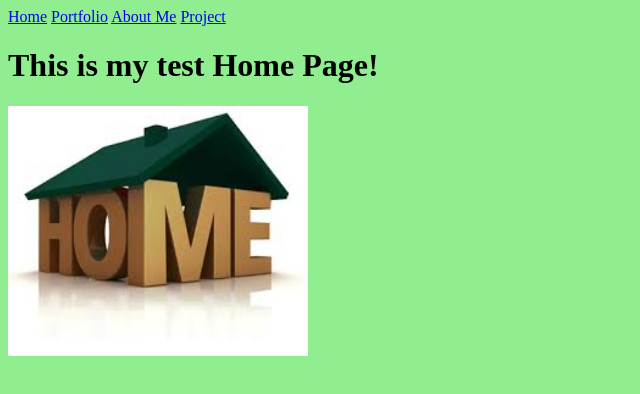
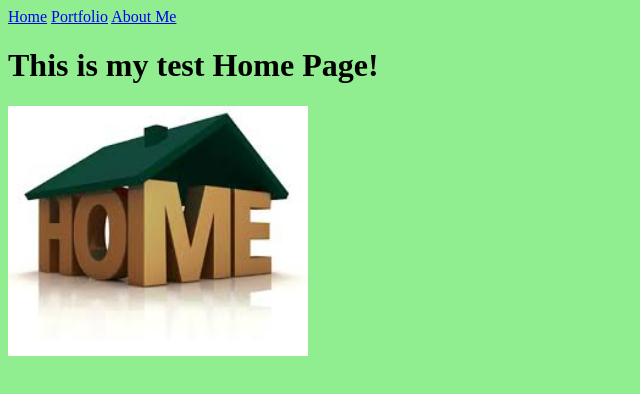
Before and after one commit to cdunst000/apcsp2018, a plain HTML site: page index.html in a window 1280 px wide. Shown: the full height of the page, 0-640 px from the left. Drawn offline with Linux system fonts and the light colour scheme.

Commit message:
Update index.html

```diff
--- a/index.html
+++ b/index.html
@@ -13,7 +13,6 @@
     <a href="index.html">Home</a>
     <a href="portfolio.html">Portfolio</a>
     <a href="about_me.html">About Me</a>
-    <a href="ScratchProject.html">Project</a>
     <h1>This is my test Home Page!</h1>
     <img src="images/home.jpg" height="250">
   </body>
```
